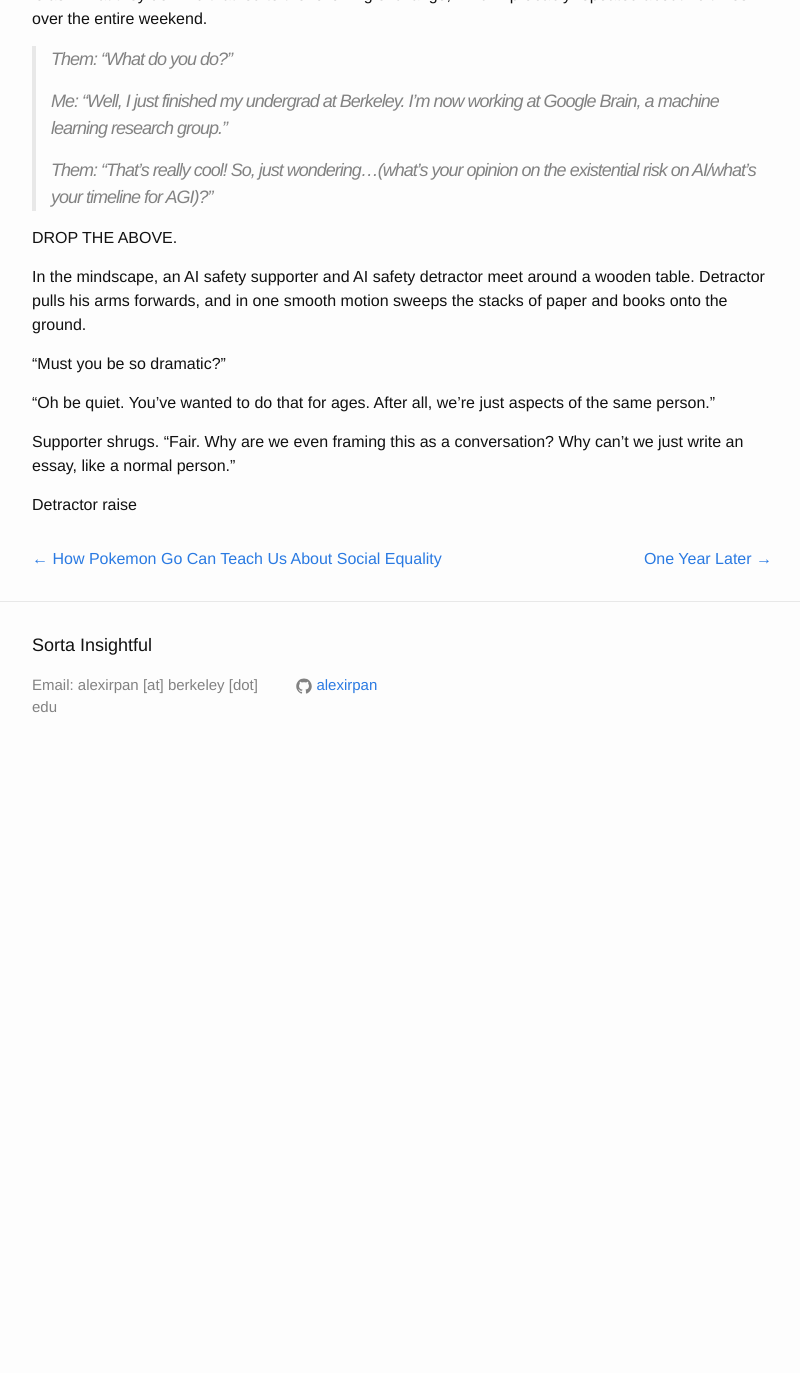
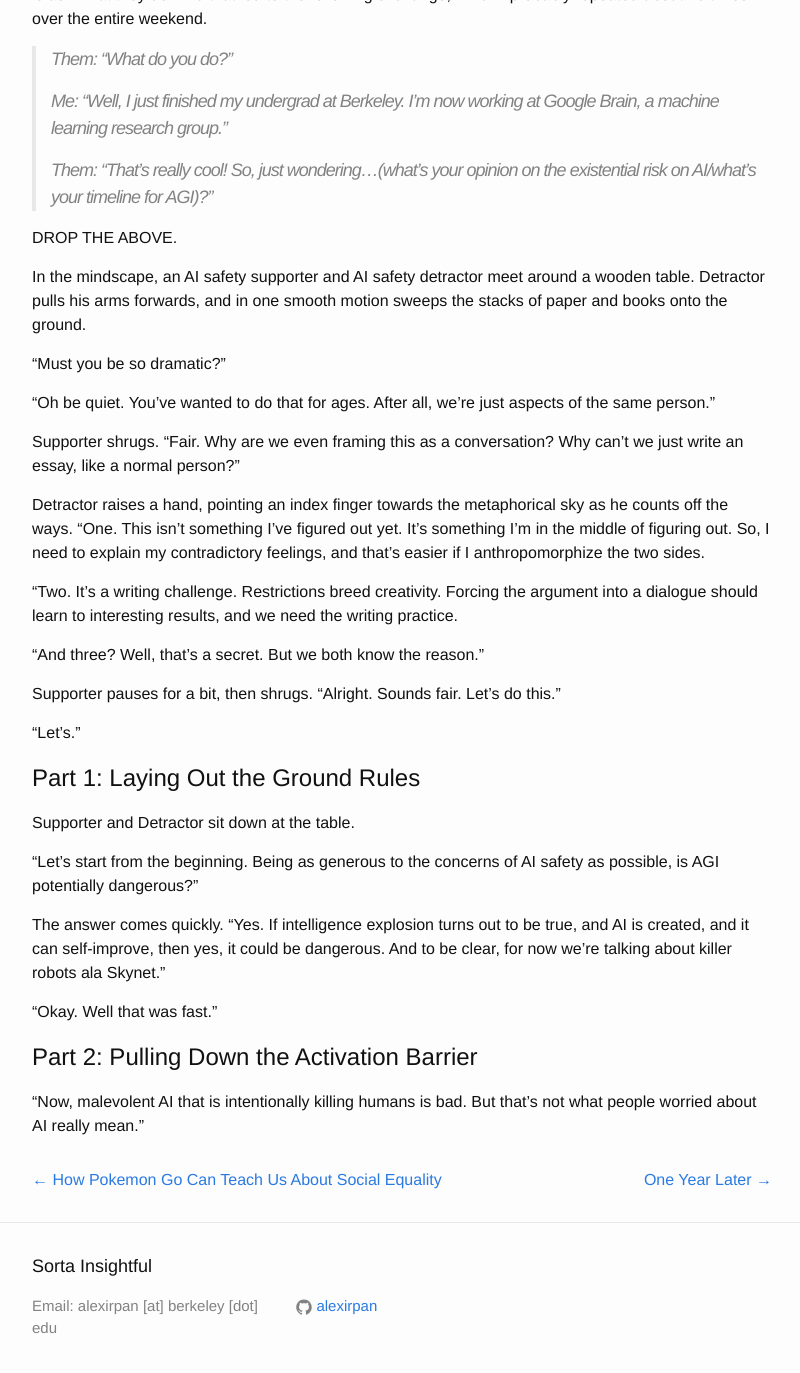
Before and after one commit to alexirpan/alexirpan.github.io, a Jekyll site: the page built from _posts/2016-08-13-ai-risk.markdown, in a window 1280 px wide and 1400 px high, scrolled down 414 px. Shown: the top 1373 px of the window, without its empty margins (238-1038 px from the left). Built offline with Jekyll 4.4.1, drawn with Linux system fonts in a browser that asks for light colours; nearby versions of some CDN libraries; before the commit the page ends 1193 px from its top, so only the background shows below that.

Commit message:
Restarting work on this after a long stop...

```diff
--- a/_posts/2016-08-13-ai-risk.markdown
+++ b/_posts/2016-08-13-ai-risk.markdown
@@ -40,6 +40,40 @@
 aspects of the same person."
 
 Supporter shrugs. "Fair. Why are we even framing this as a conversation?
-Why can't we just write an essay, like a normal person."
+Why can't we just write an essay, like a normal person?"
 
-Detractor raise
+Detractor raises a hand, pointing an index finger towards the metaphorical
+sky as he counts off the ways. "One. This isn't something I've figured
+out yet. It's something I'm in the middle of figuring out. So, I need to
+explain my contradictory feelings, and that's easier if I anthropomorphize
+the two sides.
+
+"Two. It's a writing challenge. Restrictions breed creativity. Forcing the
+argument into a dialogue should learn to interesting results, and we need
+the writing practice.
+
+"And three? Well, that's a secret. But we both know the reason."
+
+Supporter pauses for a bit, then shrugs. "Alright. Sounds fair. Let's do this."
+
+"Let's."
+
+Part 1: Laying Out the Ground Rules
+===========================================================
+
+Supporter and Detractor sit down at the table.
+
+"Let's start from the beginning. Being as generous to the concerns of AI safety
+as possible, is AGI potentially dangerous?"
+
+The answer comes quickly. "Yes. If intelligence explosion turns out to be true,
+and AI is created, and it can self-improve, then yes, it could be dangerous.
+And to be clear, for now we're talking about killer robots ala Skynet."
+
+"Okay. Well that was fast."
+
+Part 2: Pulling Down the Activation Barrier
+==========================================================
+
+"Now, malevolent AI that is intentionally killing humans is bad. But that's not
+what people worried about AI really mean."
```
